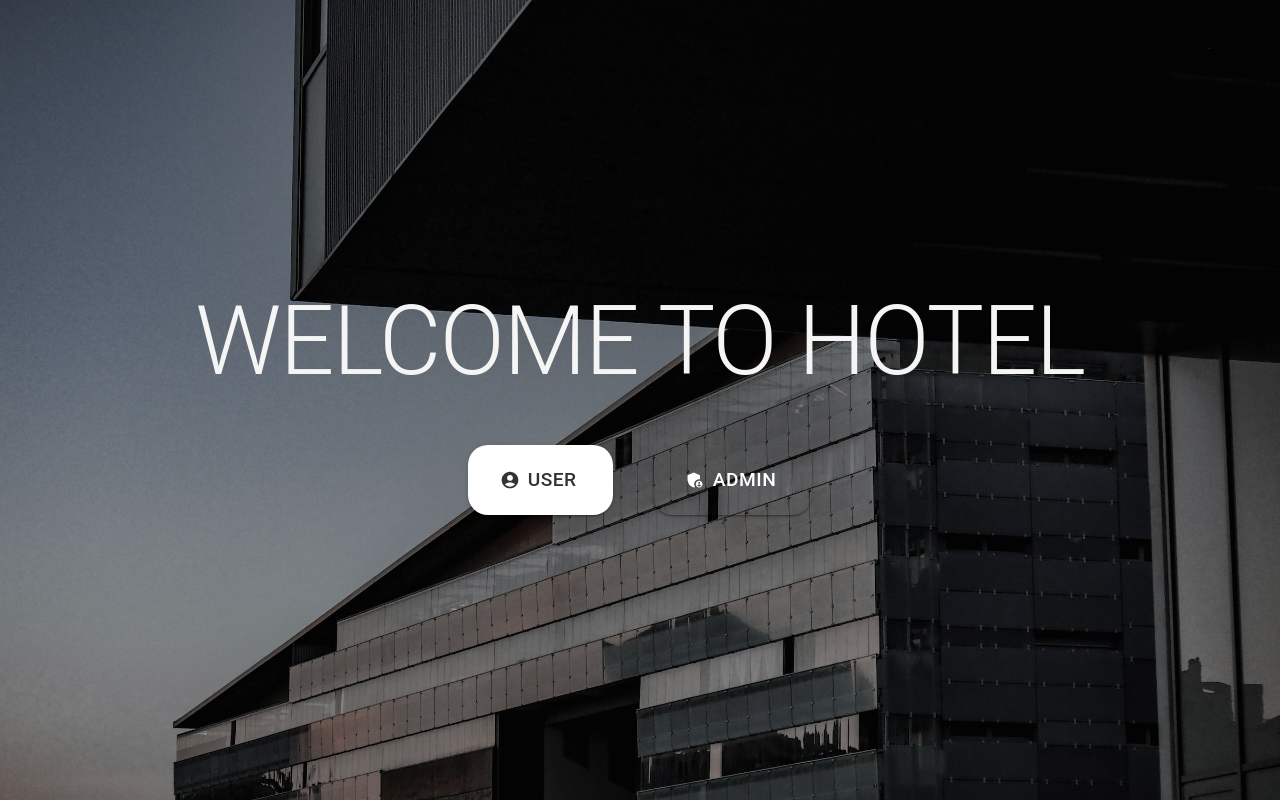
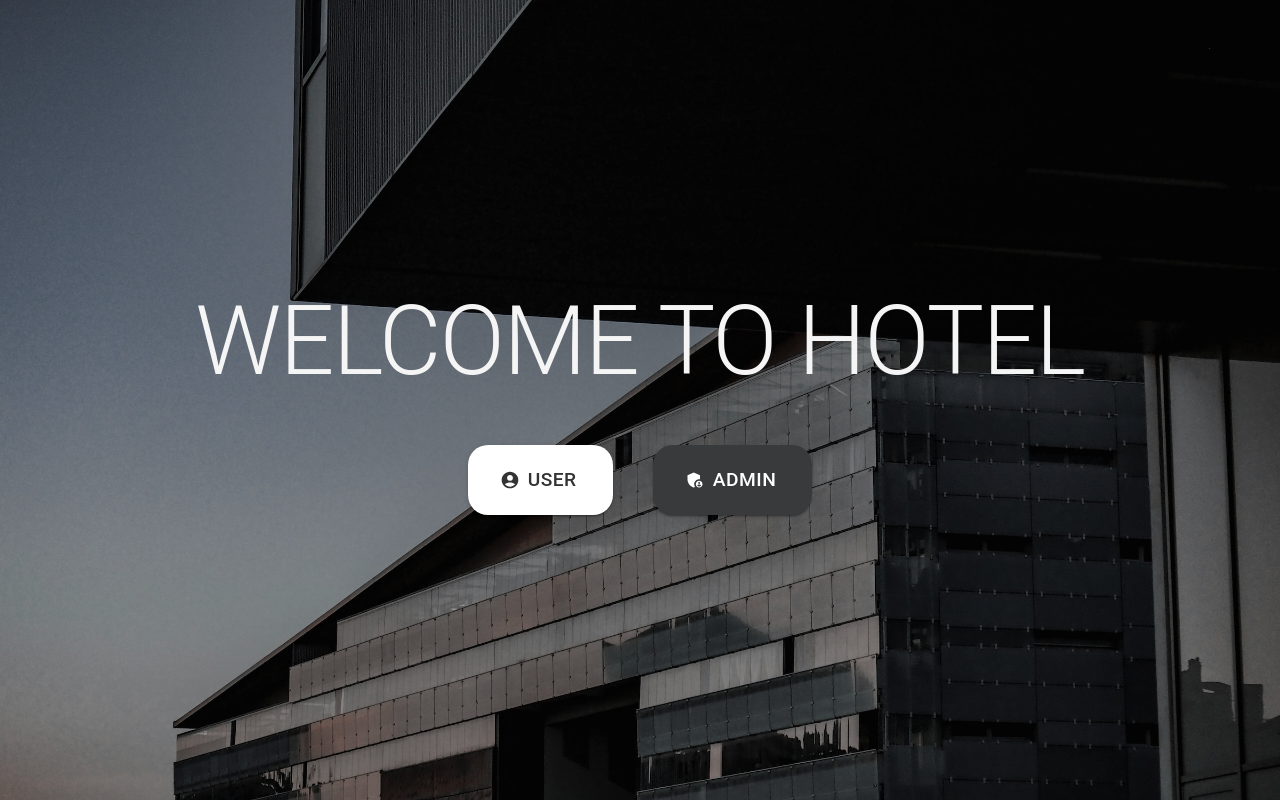
Before and after one commit to pandakn/sa-project-hotel, a React (Create React App) app in the folder frontend/: page / in a window 1280 px wide. Built offline with nearby package versions, Linux system fonts and the light colour scheme.

Commit message:
changed style

```diff
--- a/frontend/src/components/Home.tsx
+++ b/frontend/src/components/Home.tsx
@@ -47,7 +47,6 @@ function Home() {
             startIcon={<AccountCircleIcon sx={{color: "#333"}} />}
             style={{
               borderRadius: 20,
-
               backgroundColor: "#fff",
               padding: "18px 36px",
               fontSize: "18px",
@@ -69,7 +68,7 @@ function Home() {
             startIcon={<AdminPanelSettingsIcon  />}
             style={{
               borderRadius: 20,
-              backgroundColor: "transparent",
+              backgroundColor: "#393a3c",
               padding: "18px 36px",
               fontSize: "18px",
             }}
```
